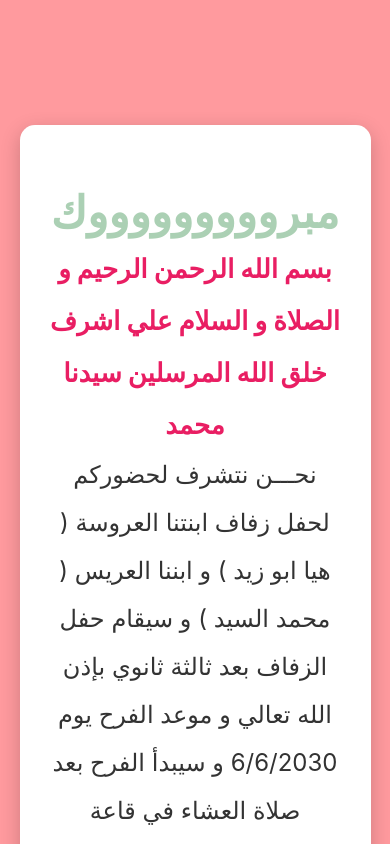
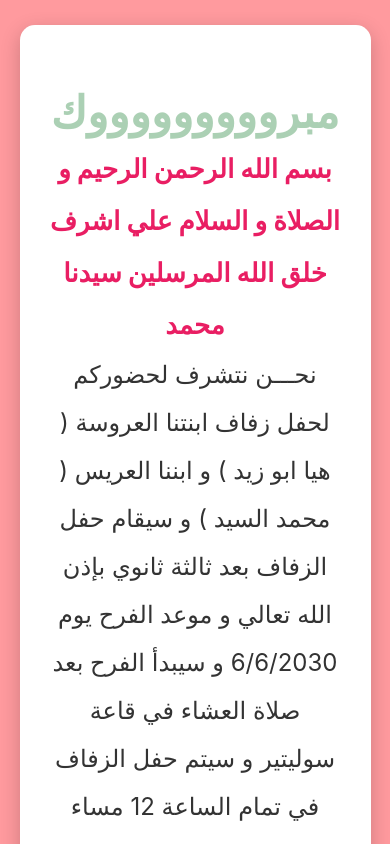
Before and after one commit to ziadabuolila/happy, a plain HTML site: page index.html in a window 390 px wide. Both pictures are taken after a click on the element 195 px from the left and 453 px from the top of the page. Shown: the top 844 px of the page. Drawn offline with Linux system fonts and the light colour scheme.

Commit message:
Update style.css

```diff
--- a/css/style.css
+++ b/css/style.css
@@ -96,7 +96,7 @@ body {
     word-wrap: break-word;
     font-weight: normal;
     text-align: justify;
-    margin-top: 100px;
+    margin-bottom: 150px;
     display: none;
 }
 .paper:hover{
@@ -129,12 +129,12 @@ body {
 }
 @media (max-width: 390px) {
     .paper {
-        margin-top: 350px !important;
+        margin-top: 300px !important;
     }
 }
 @media (max-width: 375px) {
     .paper {
-        margin-top: 575px !important;
+        margin-top: 500px !important;
     }
     .Congratulations {
         font-size: 42px;
```
